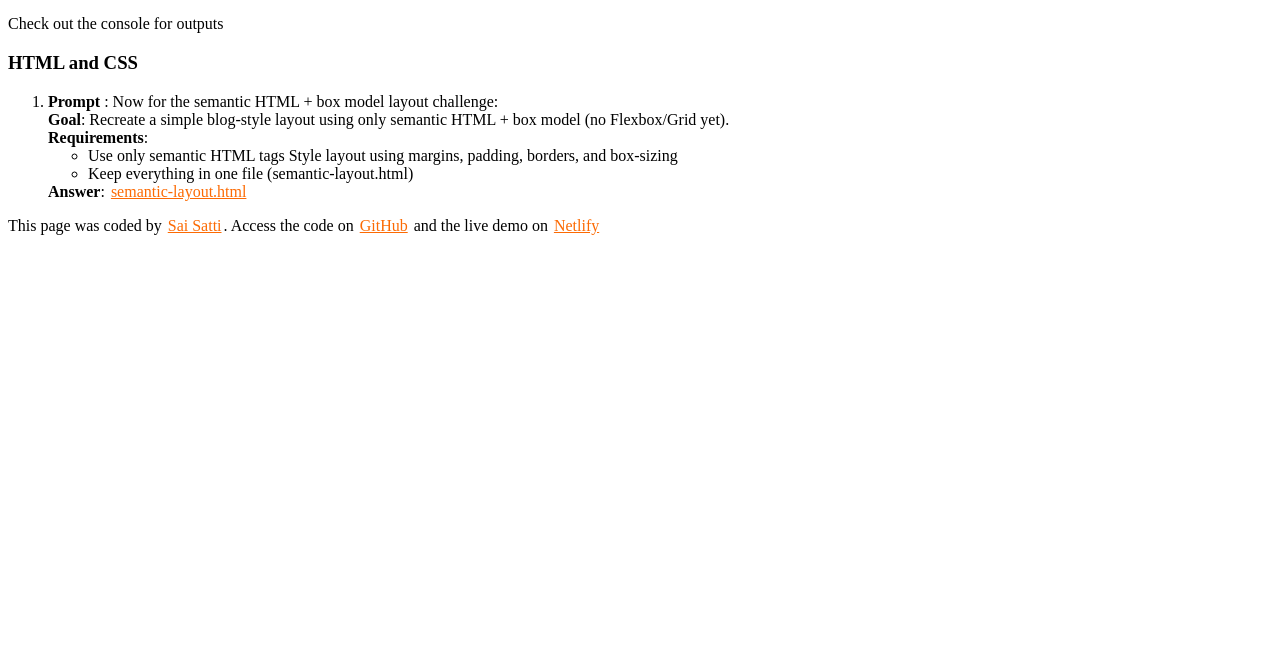
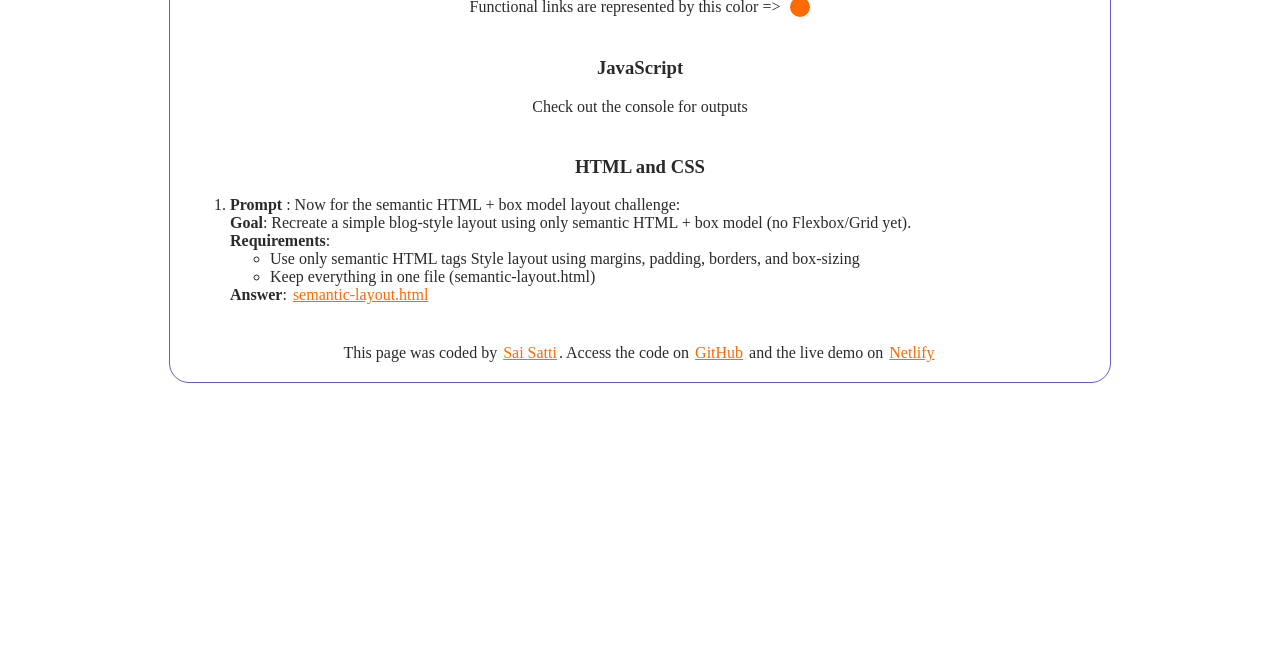
Before and after one commit to Sai-S-Mc/dev-practice-folder, a plain HTML site: page vanilla-front-end/index.html in a window 1280 px wide. Shown: the part 144-800 px from the top of the page. Drawn offline with Linux system fonts and the light colour scheme.

Commit message:
feat: Update index.html styling  and layout
- Add an internal stylesheet to update styling: better spacing and alignment for visual clarity and better UI
- Add classes to HTML elements for targeted styling
- Update js-challenges <h3> to JavaScript
- Wrap HTML & CSS, and JavaScript in sections for targeted styling

```diff
--- a/vanilla-front-end/index.html
+++ b/vanilla-front-end/index.html
@@ -5,6 +5,31 @@
     <meta name="viewport" content="width=device-width, initial-scale=1.0" />
     <title>Vanilla front end</title>
     <link rel="stylesheet" href="style.css" />
+    <style>
+      body {
+        color: rgb(42, 42, 42);
+        margin: 40px auto;
+        padding: 20px;
+        border: 1px solid slateblue;
+        border-radius: 20px;
+        max-width: 900px;
+      }
+      h1,
+      h2,
+      h3,
+      h4 {
+        text-align: center;
+      }
+      .text-center {
+        text-align: center;
+      }
+      section {
+        margin: 40px 0;
+      }
+      li.each-exercise {
+        padding: 15px 0;
+      }
+    </style>
   </head>
   <body>
     <h1>Vanilla Front-End Skills Showcase</h1>
@@ -13,13 +38,17 @@
       <div class="link-color"></div>
     </div>
 
-    <h3>js-challenges</h3>
-    <p>Check out the console for outputs</p>
+    <section>
+      <h3>JavaScript</h3>
+      <p class="text-center">Check out the console for outputs</p>
+    </section>
 
-    <h3>HTML and CSS</h3>
-    <ol id="html-css-section"></ol>
+    <section>
+      <h3>HTML and CSS</h3>
+      <ol id="html-css-section"></ol>
+    </section>
 
-    <footer>
+    <footer class="text-center">
       This page was coded by
       <a
         href="https://github.com/Sai-S-Mc"
```
Also changed, not shown: vanilla-front-end/style.css (+4 -4 lines).
